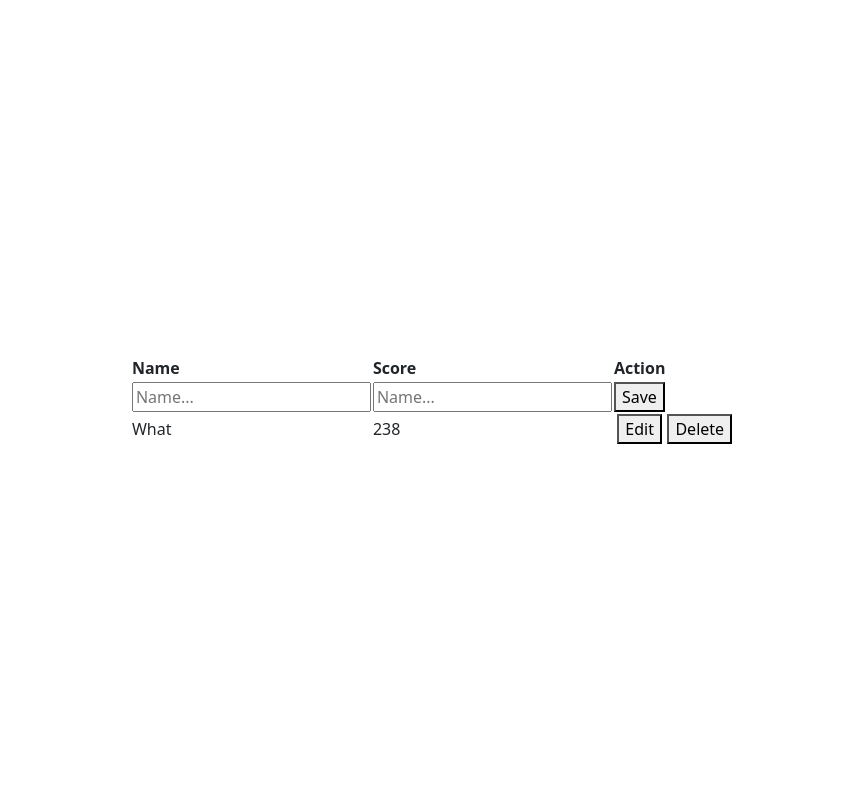
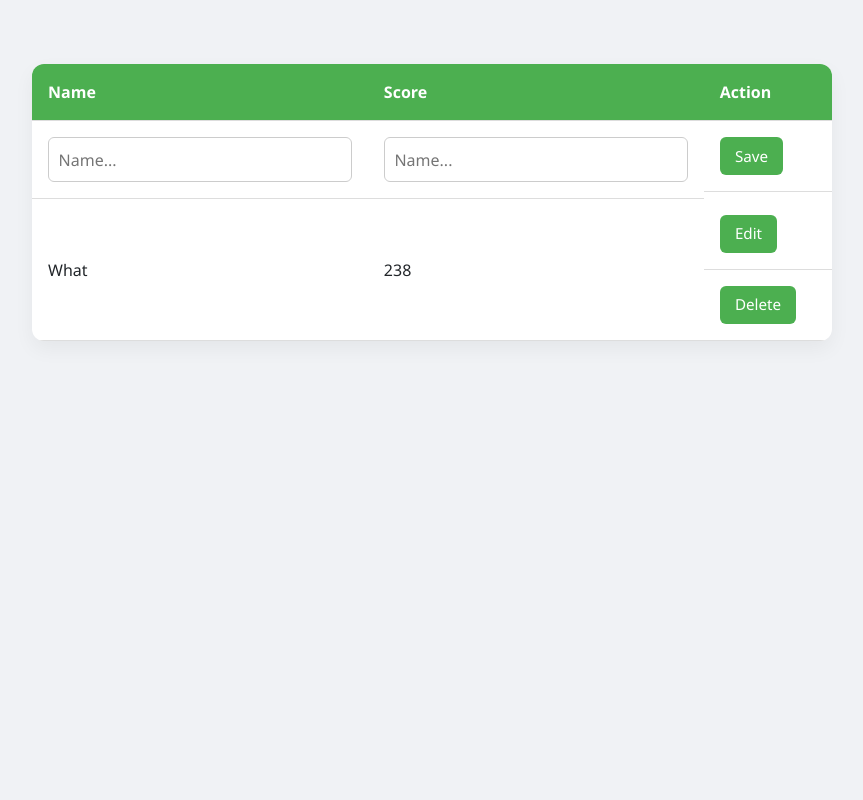
Before and after one commit to Amare-Misgana/django-crud, a Django app: page / in a window 1280 px wide. Shown: the whole page, without its empty margins (208-1071 px from the left). Run offline with Django 5.2, Linux system fonts and the light colour scheme; data comes from the database, SQL or seed files in the repository; both versions use the stored data as it was after the commit.

Commit message:
table style

```diff
--- a/table/static/table/css/table.css
+++ b/table/static/table/css/table.css
@@ -1,13 +1,69 @@
-body{
-    display: flex;
-    justify-content: center;
-    align-items: center;
-    min-height: 100vh;
+body {
+  font-family: "Segoe UI", sans-serif;
+  background-color: #f0f2f5;
+  margin: 0;
+  padding: 2em;
 }
 
-.api_hold{
-    display: flex;
-    justify-content: center;
-    align-items: center;
-    gap: 0.3em;
+table {
+  width: 90%;
+  max-width: 800px;
+  margin: 2em auto;
+  border-collapse: collapse;
+  background: #fff;
+  border-radius: 12px;
+  box-shadow: 0 8px 20px rgba(0, 0, 0, 0.05);
+  overflow: hidden;
 }
+
+thead {
+  background-color: #4caf50;
+  color: white;
+  text-align: left;
+}
+
+th,
+td {
+  padding: 1em;
+  border-bottom: 1px solid #ddd;
+}
+
+tbody tr:hover {
+  background-color: #f9f9f9;
+}
+
+input[type="text"],
+input[type="number"] {
+  width: 100%;
+  padding: 0.6em;
+  border: 1px solid #ccc;
+  border-radius: 6px;
+  font-size: 1em;
+  box-sizing: border-box;
+}
+
+button {
+  padding: 0.5em 1em;
+  background-color: #4caf50;
+  color: white;
+  border: none;
+  border-radius: 6px;
+  cursor: pointer;
+  font-size: 0.95em;
+  transition: background 0.3s;
+}
+
+button:hover {
+  background-color: #388e3c;
+}
+
+.api_hold,
+td:last-child {
+  white-space: nowrap;
+  display: flex;
+  gap: 0.5em;
+}
+
+form {
+  margin: 0;
+}
```
Also changed, not shown: db.sqlite3.
